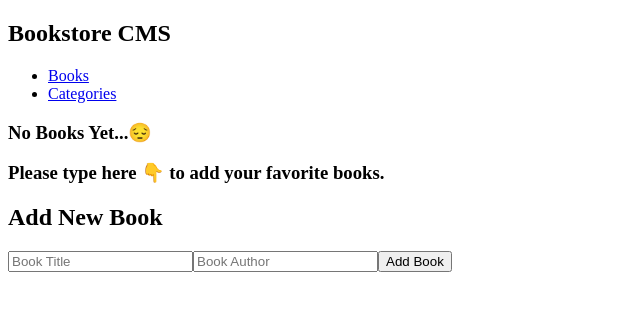
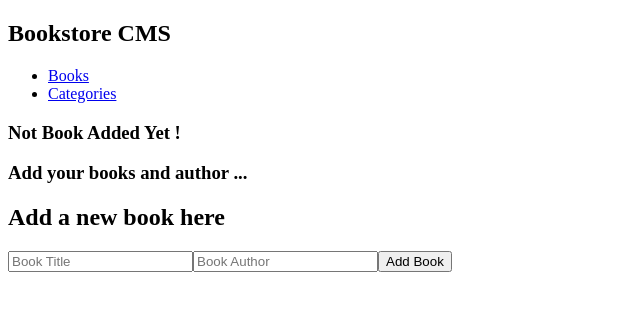
Before and after one commit to codecaiine/bookstore-react-redux, a React (Create React App) app: page / in a window 1280 px wide. Shown: the top 310 px of the page, without its empty margins (0-640 px from the left). Built offline with nearby package versions, Linux system fonts and the light colour scheme.

Commit message:
Remove unnecessary comma and semicolon

```diff
--- a/src/components/Book.js
+++ b/src/components/Book.js
@@ -14,7 +14,6 @@ const Book = ({ books, propsToRemoveBooks }) => (
         <button type="button" onClick={() => propsToRemoveBooks(book.id)}>Remove</button>
       </li>
     ))}
-    ;
   </ul>
 );
 
--- a/src/components/BookAdd.js
+++ b/src/components/BookAdd.js
@@ -27,7 +27,7 @@ const BookAdd = (props) => {
 
   return (
     <section>
-      <h2>Add New Book</h2>
+      <h2>Add a new book here</h2>
 
       <form className="form" onSubmit={handleSubmit}>
         <input
--- a/src/components/BookList.js
+++ b/src/components/BookList.js
@@ -31,8 +31,8 @@ const BookList = () => {
   }
   return (
     <div>
-      <h3>No Books Yet...😔</h3>
-      <h3>Please type here 👇 to add your favorite books.</h3>
+      <h3>Not Book Added Yet !</h3>
+      <h3>Add your books and author ...</h3>
       <BookAdd propsToAddBooks={addNew} />
     </div>
   );
```
